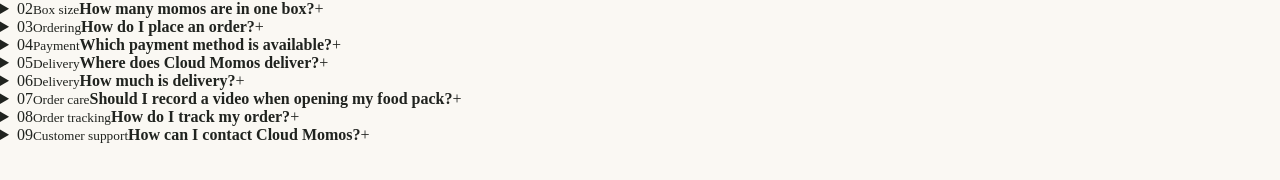
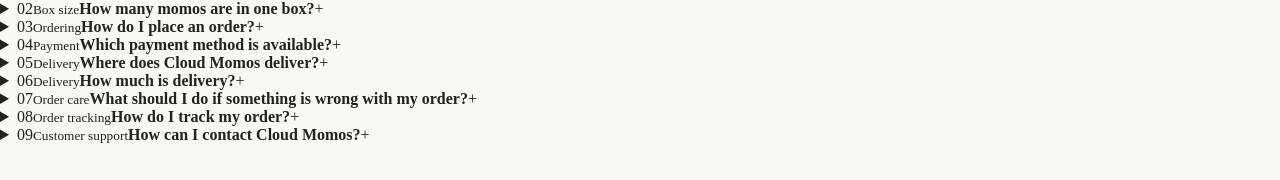
Before and after one commit to mahfzamart-beep/His-Her-Mart-2, a Next.js app: page /faq in a window 1280 px wide. Shown: the part 276-456 px from the top of the page. Built offline with nearby package versions, Linux system fonts and the light colour scheme.

Commit message:
Remove mandatory video guidance from Cloud Momos FAQs

```diff
--- a/app/faq/page.tsx
+++ b/app/faq/page.tsx
@@ -4,7 +4,7 @@ import { ArrowLeft, ArrowRight, HelpCircle } from "lucide-react";
 
 export const metadata: Metadata = {
   title: "Momo Ordering Help",
-  description: "Answers about Cloud Momos menu choices, six-piece boxes, Sylhet delivery, food-pack checks and order tracking.",
+  description: "Answers about the Cloud Momos menu, six-piece boxes, Sylhet delivery, ordering and customer support.",
   alternates: { canonical: "https://cloudmomos.vercel.app/faq" },
   openGraph: {
     title: "Help & FAQs | Cloud Momos",
@@ -23,7 +23,7 @@ const faqs = [
   { category: "Payment", question: "Which payment method is available?", answer: "Cash on Delivery is available. Pay the confirmed order total when your delivery arrives. Do not send advance payments to personal numbers." },
   { category: "Delivery", question: "Where does Cloud Momos deliver?", answer: "We currently deliver only in selected areas of Sylhet City. The active service areas and their delivery charges are shown on the website and at checkout." },
   { category: "Delivery", question: "How much is delivery?", answer: "Delivery charges depend on the active Sylhet area you choose. The exact fee is shown before you place your order." },
-  { category: "Order care", question: "Should I record a video when opening my food pack?", answer: "Yes, it helps us review a report about a damaged, incorrect or missing item. Use your phone camera to start one continuous video before opening the sealed pack. Show the order label, opening and items inside. The website does not record or upload video itself; share the clip with our support team on WhatsApp if there is an issue." },
+  { category: "Order care", question: "What should I do if something is wrong with my order?", answer: "Please check your food boxes while the delivery person is present. If anything is missing, incorrect or damaged, contact Cloud Momos support promptly and share your order number. Clear photos can help our team understand the issue." },
   { category: "Order tracking", question: "How do I track my order?", answer: "Open Track Order and enter the order number from your confirmation together with the same phone number used at checkout. You can see the latest order and payment status.", link: "/track-order", linkLabel: "Track an order" },
   { category: "Customer support", question: "How can I contact Cloud Momos?", answer: "Message our team on WhatsApp at +8801969419302. Include your order number and a short description of the issue.", link: "https://wa.me/8801969419302", linkLabel: "Chat with Cloud Momos" },
 ];
```
